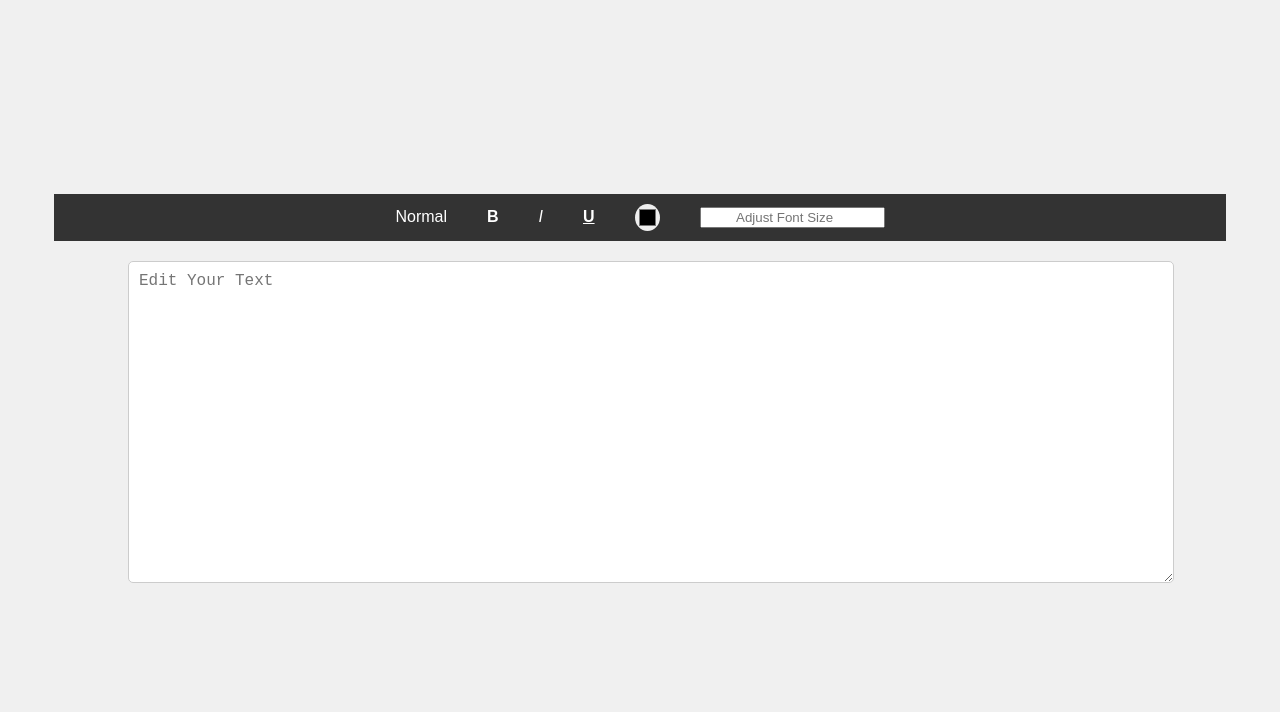
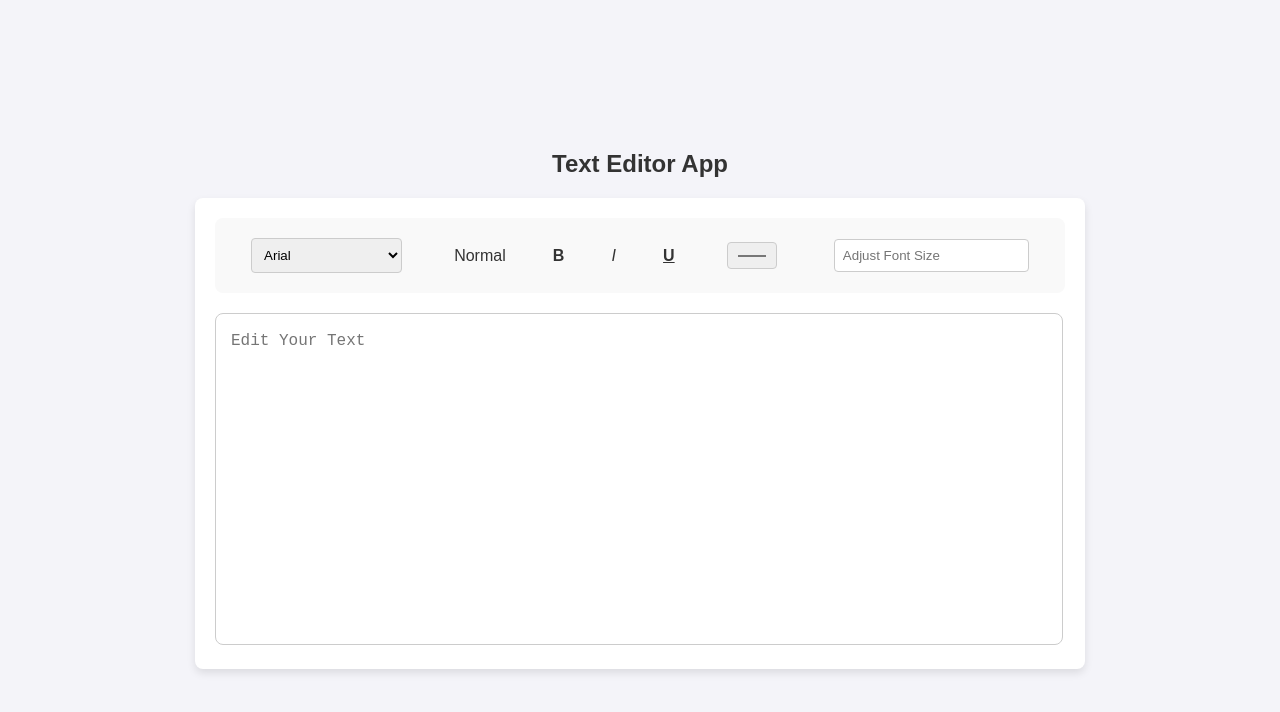
Before and after one commit to Touseef4705/text-editor, a plain HTML site: page index.html in a window 1280 px wide. Both pictures are taken after a click on the item "Normal". Drawn offline with Linux system fonts and the light colour scheme.

Commit message:
design change text editor

```diff
--- a/app.js
+++ b/app.js
@@ -1,39 +1,54 @@
-document.addEventListener("DOMContentLoaded", () => {
-  const editText = document.getElementById("editText");
-  const normal = document.getElementById("normal");
-  const bold = document.getElementById("bold");
-  const italic = document.getElementById("italic");
-  const underline = document.getElementById("underline");
-  const inputColor = document.getElementById("inputColor");
-  const noInput = document.getElementById("noInput");
+    const editText = document.getElementById('editText');
+    const normal = document.getElementById('normal');
+    const bold = document.getElementById('bold');
+    const italic = document.getElementById('italic');
+    const underline = document.getElementById('underline');
+    const inputColor = document.getElementById('inputColor');
+    const noInput = document.getElementById('noInput');
+    const fontFamily = document.getElementById('fontFamily');
 
-  normal.addEventListener("click", () => {
-      editText.style.fontWeight = "normal";
-      editText.style.fontStyle = "normal";
-      editText.style.textDecoration = "none";
-      editText.style.color = "black"
+    normal.addEventListener('click', function() {
+        editText.style.fontWeight = 'normal';
+        editText.style.fontStyle = 'normal';
+        editText.style.textDecoration = 'none';
+        editText.style.fontSize = '';
+        editText.style.color = '';
+        editText.style.fontFamily = '';
     });
 
-  bold.addEventListener("click", () => {
-      editText.style.fontWeight = editText.style.fontWeight === "bold" ? "normal" : "bold";
+
+    bold.addEventListener('click', function() {
+        if (editText.style.fontWeight === 'bold') {
+            editText.style.fontWeight = 'normal';
+        } else {
+            editText.style.fontWeight = 'bold';
+        }
     });
 
-  italic.addEventListener("click", () => {
-      editText.style.fontStyle = editText.style.fontStyle === "italic" ? "normal" : "italic";
+    italic.addEventListener('click', function() {
+        if (editText.style.fontStyle === 'italic') {
+            editText.style.fontStyle = 'normal';
+        } else {
+            editText.style.fontStyle = 'italic';
+        }
     });
 
-  underline.addEventListener("click", () => {
-      editText.style.textDecoration = editText.style.textDecoration === "underline" ? "none" : "underline";
+    underline.addEventListener('click', function() {
+        if (editText.style.textDecoration === 'underline') {
+            editText.style.textDecoration = 'none';
+        } else {
+            editText.style.textDecoration = 'underline';
+        }
     });
 
-  inputColor.addEventListener("input", () => {
+    inputColor.addEventListener('input', function() {
         editText.style.color = inputColor.value;
+    })
+
+    noInput.addEventListener('input', function() {
+        editText.style.fontSize = `${noInput.value}px`;
     });
 
-  noInput.addEventListener("input", () => {
-      const fontSize = noInput.value;
-      if (fontSize > 0) {
-          editText.style.fontSize = `${fontSize}px`;
-      }
+    fontFamily.addEventListener('change', function() {
+        editText.style.fontFamily = fontFamily.value;
     });
-});
--- a/index.html
+++ b/index.html
@@ -8,8 +8,20 @@
 </head>
 <body>
 
+    <h2>Text Editor App</h2>
+
+   <div class="container">
     <div class="editorHeader">
         <ul>
+            <li>
+                <select id="fontFamily">
+                    <option value="Arial">Arial</option>
+                    <option value="Courier New">Courier New</option>
+                    <option value="Georgia">Georgia</option>
+                    <option value="Times New Roman">Times New Roman</option>
+                    <option value="Verdana">Verdana</option>
+                </select>
+            </li>
             <li id="normal">Normal</li>
             <li id="bold"><b>B</b></li>
             <li id="italic"><i>I</i></li>
@@ -22,6 +34,7 @@
     <div class="textContainer">
         <textarea placeholder="Edit Your Text" id="editText"></textarea>
     </div>
+   </div>
 
     <script src="app.js"></script>
 </body>
--- a/style.css
+++ b/style.css
@@ -1,61 +1,100 @@
-body {
-    font-family: Arial, sans-serif;
+body, ul, li {
     margin: 0;
     padding: 0;
+    box-sizing: border-box;
+}
+
+body {
+    font-family: 'Arial', sans-serif;
+    background-color: #f4f4f9;
     display: flex;
+    justify-content: center;
+    align-items: center;
+    height: 100vh;
+    color: #333;
     flex-direction: column;
-    align-items: center;
-    justify-content: center;
-    height: 100vh;
-    background-color: #f0f0f0;
+    user-select: none;
+}
+
+h2 {
+    margin-bottom: 20px;
+    font-size: 24px;
+    color: #333;
+}
+
+.container {
+    width: 80%;
+    max-width: 850px;
+    background-color: #fff;
+    border-radius: 8px;
+    box-shadow: 0 4px 8px rgba(0, 0, 0, 0.1);
+    padding: 20px;
 }
 
 .editorHeader {
-    background-color: #333;
+    background-color: #f9f9f9;
+    border-radius: 8px;
     padding: 10px;
-    width: 90%;
-    display: flex;
-    justify-content: center;
+    margin-bottom: 20px;
 }
 
 .editorHeader ul {
-    list-style: none;
-    padding: 0;
-    margin: 0;
     display: flex;
     flex-wrap: wrap;
-    justify-content: center;
+    gap: 5px;
+    list-style: none;
+    justify-content: space-around;
     align-items: center;
-    gap: 20px;
+    padding: 0;
 }
 
 .editorHeader li {
-    margin: 0 10px;
-    color: white;
+    padding: 10px;
     cursor: pointer;
+    transition: background-color 0.3s, color 0.3s;
 }
 
-.editorHeader li input {
-    margin: 0;
+.editorHeader li:hover {
+    background-color: #e0e0e0;
+    border-radius: 4px;
+}
+
+.editorHeader select,
+.editorHeader input {
+    padding: 8px;
+    margin: 0 5px;
+    border: 1px solid #ccc;
+    border-radius: 4px;
+    transition: border-color 0.3s;
+}
+
+.editorHeader select:focus,
+.editorHeader input:focus {
+    border-color: #007bff;
+    outline: none;
 }
 
 .textContainer {
-    width: 80%;
-    margin: 20px 0;
+    width: 100%;
 }
-#inputColor{
-    width: 25px;
-    border: none;
-    border-radius: 50%;
+
+.textContainer textarea {
+    width: 96%;
+    height: 300px;
+    padding: 15px;
+    border: 1px solid #ccc;
+    border-radius: 8px;
+    resize: none;
+    font-size: 16px;
+    line-height: 1.5;
+    transition: border-color 0.3s;
 }
-#editText {
-    width: 100%;
-    height: 300px;
-    padding: 10px;
-    font-size: 16px;
-    border: 1px solid #ccc;
-    border-radius: 5px;
+
+.textContainer textarea:focus {
+    border-color: #007bff;
+    outline: none;
 }
-#noInput::placeholder{
-    text-align: center;
+
+#bold:hover, #italic:hover, #underline:hover {
+    color: #007bff;
 }
```
Lines whose indentation alone changed are shown as unchanged.
